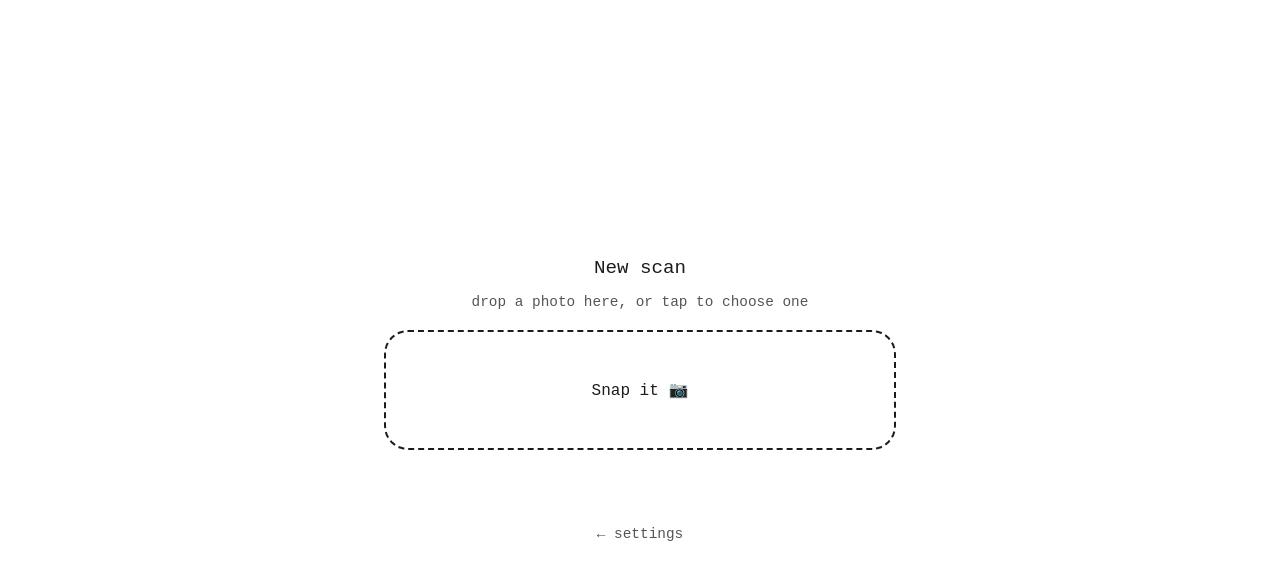
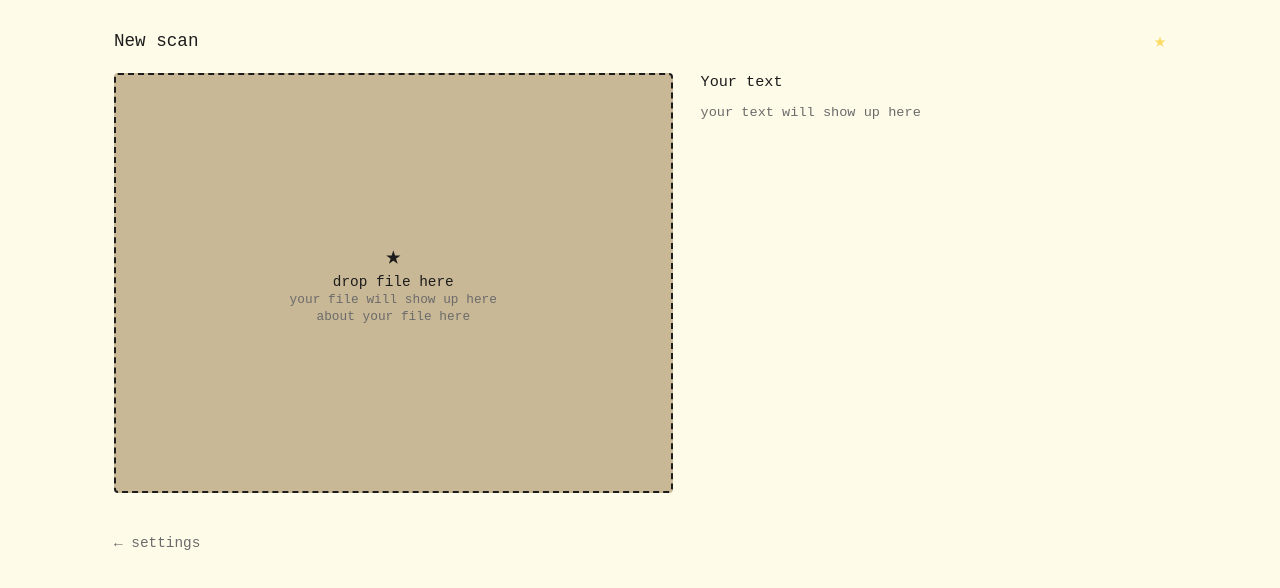
Before and after one commit to mintra34673-crypto/snap, a plain HTML site: page scan.html in a window 1280 px wide. Drawn offline with Linux system fonts and the light colour scheme.

Commit message:
Themed two-column scan page

```diff
--- a/scan.html
+++ b/scan.html
@@ -6,38 +6,76 @@
 <title>Scan — Snap word</title>
 <style>
   * { box-sizing: border-box; }
-  body { margin: 0; min-height: 100vh; background: #fff;
-    font-family: ui-monospace, "Courier New", Menlo, monospace;
-    color: #1c1c1c; display: flex; align-items: center; justify-content: center; }
-  .wrap { padding: 24px; width: min(560px, 94vw); text-align: center; }
-  h1 { font-size: 1.2rem; font-weight: 400; margin: 0 0 8px; }
-  .sub { color: #555; font-size: .9rem; margin-bottom: 20px; }
-  .drop { border: 2px dashed #1c1c1c; border-radius: 24px; padding: 48px 20px;
-    cursor: pointer; font-size: 1rem; }
-  .drop:hover { background: #fafafa; }
+  body {
+    --bg: #fffbe9; --panel: #c9b896; --ink: #1c1c1c; --muted: #6b6b6b;
+    margin: 0; min-height: 100vh; background: var(--bg); color: var(--ink);
+    font-family: ui-monospace, "Courier New", Menlo, monospace; }
+  body[data-theme="pink"]  { --bg: #fdf2f7; --panel: #bfe8cf; --ink: #1c1c1c; --muted: #6b6b6b; }
+  body[data-theme="green"] { --bg: #eef7ee; --panel: #fdf3d7; --ink: #1c1c1c; --muted: #6b6b6b; }
+  body[data-theme="black"] { --bg: #2b2d33; --panel: #5a5d66; --ink: #f0f0f0; --muted: #b5b5b5; }
+  .wrap { max-width: 1100px; margin: 0 auto; padding: 28px 24px 40px; }
+  .top { display: flex; justify-content: space-between; align-items: center; margin-bottom: 20px; }
+  .top h1 { font-size: 1.1rem; font-weight: 400; margin: 0; }
+  .top .star { font-size: 20px; }
+  .grid { display: grid; grid-template-columns: 1.2fr 1fr; gap: 28px; }
+  @media (max-width: 760px) { .grid { grid-template-columns: 1fr; } }
+  .drop { background: var(--panel); border: 2px dashed var(--ink);
+    border-radius: 4px; min-height: 420px; padding: 28px 20px; text-align: center;
+    cursor: pointer; display: flex; flex-direction: column; align-items: center;
+    justify-content: center; gap: 10px; }
+  .drop .big { font-size: 26px; }
+  .drop p { margin: 2px 0; font-size: .9rem; }
+  .drop .muted { color: var(--muted); font-size: .8rem; }
+  .drop img { max-width: 100%; max-height: 380px; display: none;
+    border: 1px solid var(--ink); }
+  .drop.has-file .placeholder { display: none; }
+  .drop.has-file img { display: block; }
   #file { display: none; }
-  #preview { max-width: 100%; margin-top: 16px; display: none;
-    border: 2px solid #1c1c1c; border-radius: 12px; }
-  #fname { color: #555; font-size: .85rem; margin-top: 10px; min-height: 1.2em; }
-  .back { display: inline-block; margin-top: 18px; color: #555; font-size: .9rem;
-    text-decoration: none; }
+  .side h2 { font-size: .95rem; font-weight: 400; margin: 0 0 8px; }
+  .side p { font-size: .85rem; color: var(--muted); }
+  #out { white-space: pre-wrap; font-size: .9rem; margin-top: 12px; }
+  .back { display: inline-block; margin-top: 24px; color: var(--muted);
+    font-size: .9rem; text-decoration: none; }
+  .back:hover { opacity: .7; }
 </style>
 </head>
-<body>
+<body data-theme="yellow">
 <div class="wrap">
-  <h1 id="title">New scan</h1>
-  <p class="sub">drop a photo here, or tap to choose one</p>
-  <div class="drop" id="drop">Snap it 📷</div>
-  <input id="file" type="file" accept="image/*">
-  <p id="fname"></p>
-  <img id="preview" alt="scan preview">
+  <div class="top">
+    <h1 id="title">New scan</h1>
+    <span class="star" id="themeStar">★</span>
+  </div>
+  <div class="grid">
+    <div class="drop" id="drop">
+      <div class="placeholder">
+        <div class="big">★</div>
+        <p>drop file here</p>
+        <p class="muted">your file will show up here</p>
+        <p class="muted" id="aboutFile">about your file here</p>
+      </div>
+      <img id="preview" alt="scan preview">
+    </div>
+    <div class="side">
+      <h2>Your text</h2>
+      <p>your text will show up here</p>
+      <div id="out"></div>
+    </div>
+  </div>
+  <input id="file" type="file" accept="image/*,.pdf">
   <br><a class="back" href="settings.html">← settings</a>
 </div>
 <script>
+  const COLORS = { yellow: '#ffda62', pink: '#e8a0e8', green: '#8fd0a0', black: '#1c1c1c' };
+  let theme = 'yellow';
   try {
     const s = JSON.parse(localStorage.getItem('snap_settings') || '{}');
     if (s.scanName) document.getElementById('title').textContent = s.scanName;
+    if (s.theme && COLORS[s.theme]) theme = s.theme;
   } catch (e) {}
+  document.body.dataset.theme = theme;
+  const star = document.getElementById('themeStar');
+  star.style.color = COLORS[theme];
+  if (theme === 'black') star.style.textShadow = '0 0 10px #ffda62';
   const file = document.getElementById('file');
   const drop = document.getElementById('drop');
   drop.onclick = () => file.click();
@@ -45,10 +83,15 @@
   drop.ondrop = e => { e.preventDefault(); if (e.dataTransfer.files[0]) pick(e.dataTransfer.files[0]); };
   file.onchange = () => { if (file.files[0]) pick(file.files[0]); };
   function pick(f) {
-    document.getElementById('fname').textContent = f.name;
+    document.getElementById('aboutFile').textContent =
+      f.name + ' · ' + Math.round(f.size / 1024) + ' KB';
     const img = document.getElementById('preview');
-    img.src = URL.createObjectURL(f);
-    img.style.display = 'block';
+    if (f.type.startsWith('image/')) {
+      img.src = URL.createObjectURL(f);
+      drop.classList.add('has-file');
+    }
+    document.getElementById('out').textContent =
+      'OCR is not connected yet — text will appear here after Phase 2.';
   }
 </script>
 </body>
```
